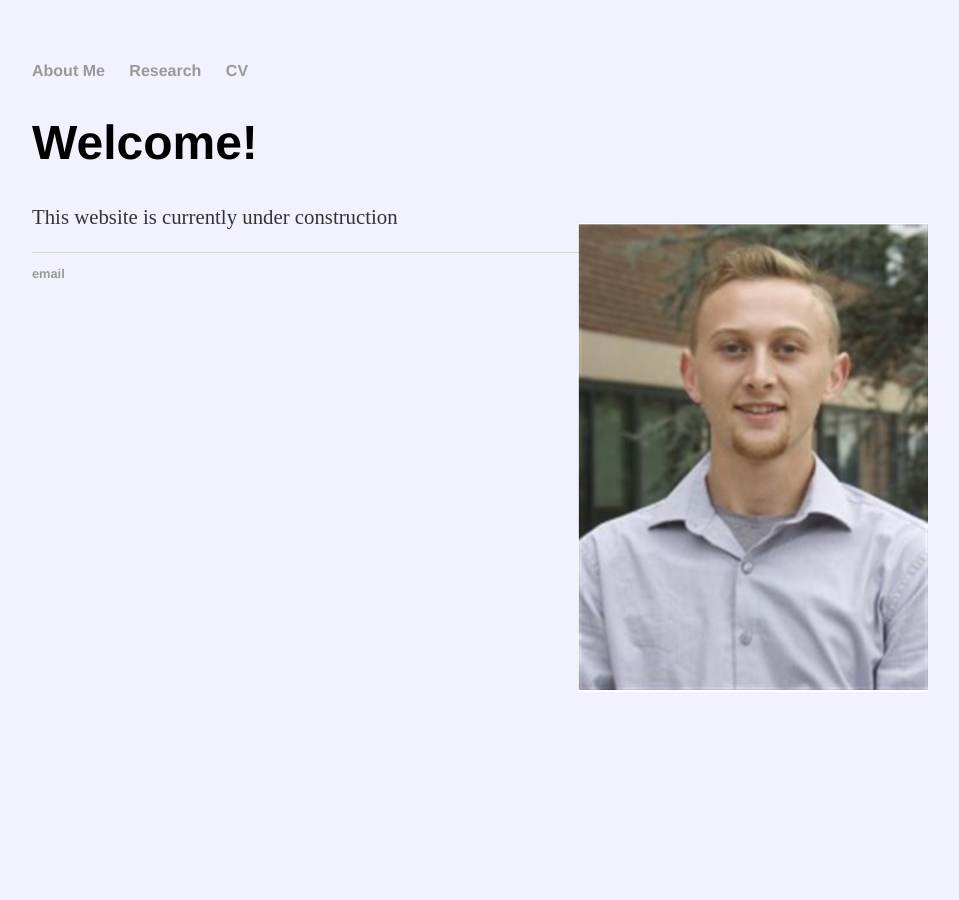
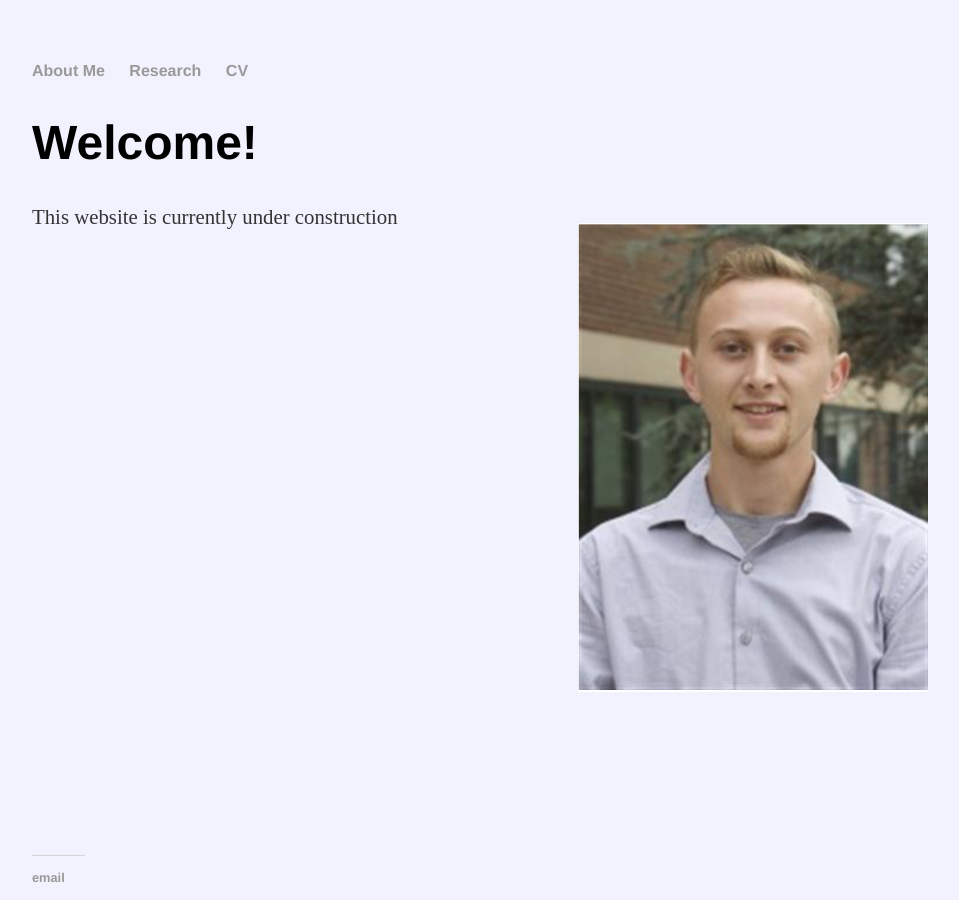
Before and after one commit to dhayes95/dhayes95.github.io, a Jekyll site: the page built from index.html, in a window 1280 px wide. Shown: the whole page, without its empty margins (160-1119 px from the left). Built offline with Jekyll 4.4.1, drawn with Linux system fonts in a browser that asks for light colours.

Commit message:
Update main.css

```diff
--- a/css/main.css
+++ b/css/main.css
@@ -18,4 +18,4 @@
 nav ul, footer ul { font-size: 1em; font-family: 'Helvetica', 'Arial', 'Sans-Serif'; padding: 0px; list-style: none; font-weight: bold; }
 nav ul li, footer ul li { display: inline; margin-right: 20px; }
 
-footer { border-top: 1px solid #d5d5d5; font-size: .8em; }
+footer { position: absolute; bottom: 0; border-top: 1px solid #d5d5d5; font-size: .8em; }
```
